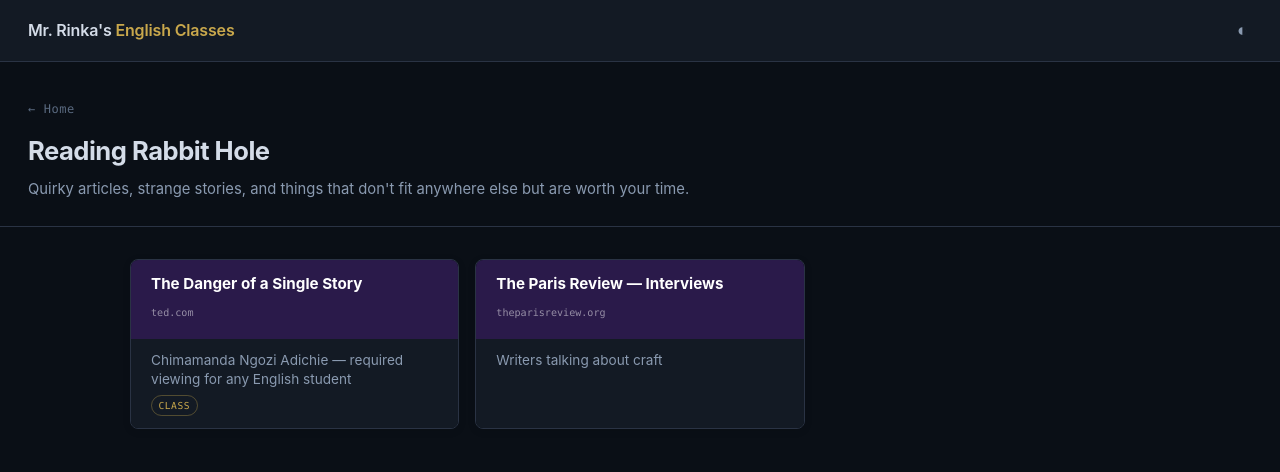
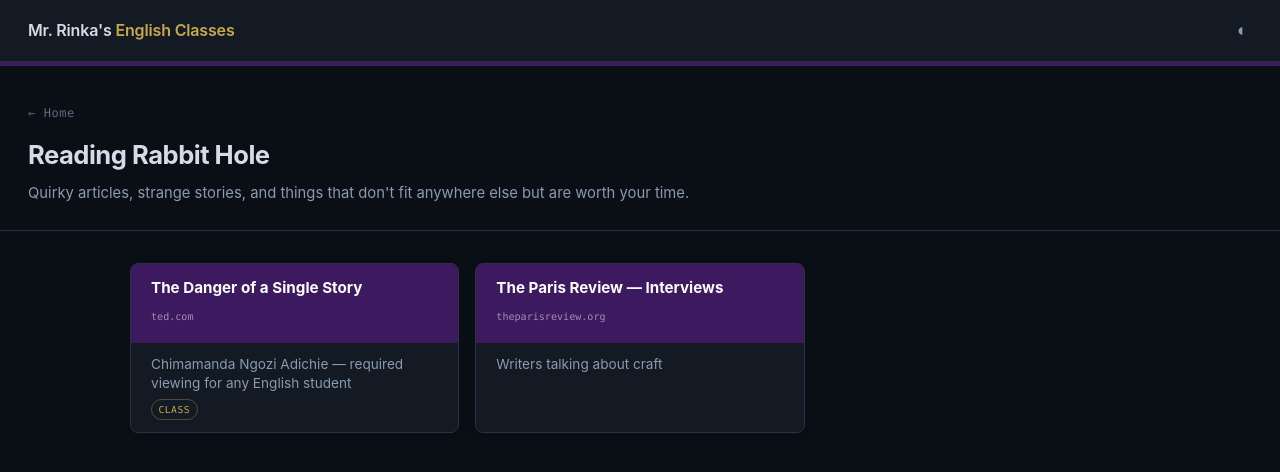
Before and after one commit to jrinka/rinkr-site, a website: page rabbit-hole.html in a window 1280 px wide. Drawn offline with Linux system fonts and the light colour scheme.

Commit message:
Page identity: accent top border + lighter teal card headers
- Each detail page gets a 4px top border in its signature colour
  (navy / teal / plum) via body class — immediate visual anchor
- Teal lightened from #1A3A4A → #1E6080 to clearly separate it from plum
- Plum bumped to #3D1A60 to match new teal contrast level

Co-Authored-By: Claude Sonnet 4.6 <noreply@anthropic.com>

```diff
--- a/css/style.css
+++ b/css/style.css
@@ -235,7 +235,13 @@ body {
 .page-header {
   padding: 2rem 1.75rem 1.5rem;
   border-bottom: 1px solid var(--border);
+  border-top: 4px solid transparent;
 }
+
+/* Per-page accent strip — top of page header */
+body.page-reading   .page-header { border-top-color: #1E3A5F; }
+body.page-resources .page-header { border-top-color: #1E6080; }
+body.page-rabbit    .page-header { border-top-color: #3D1A60; }
 
 .page-back {
   font-family: var(--font-mono);
@@ -480,12 +486,12 @@ body {
 }
 
 .link-card-header {
-  background: #1A3A4A; /* teal — resources */
+  background: #1E6080; /* teal — resources */
   padding: 0.9rem 1.25rem;
 }
 
 .link-card-header.plum {
-  background: #2A1A4A; /* plum — rabbit hole */
+  background: #3D1A60; /* plum — rabbit hole */
 }
 
 .link-card-title {
--- a/rabbit-hole.html
+++ b/rabbit-hole.html
@@ -6,7 +6,7 @@
   <title>Reading Rabbit Hole — Mr. Rinka's English Classes</title>
   <link rel="stylesheet" href="css/style.css">
 </head>
-<body>
+<body class="page-rabbit">
 
   <header class="site-header">
     <div class="site-name">Mr. Rinka's <span>English Classes</span></div>
```
Also changed, not shown: reading.html (+1 -1 lines), resources.html (+1 -1 lines).
